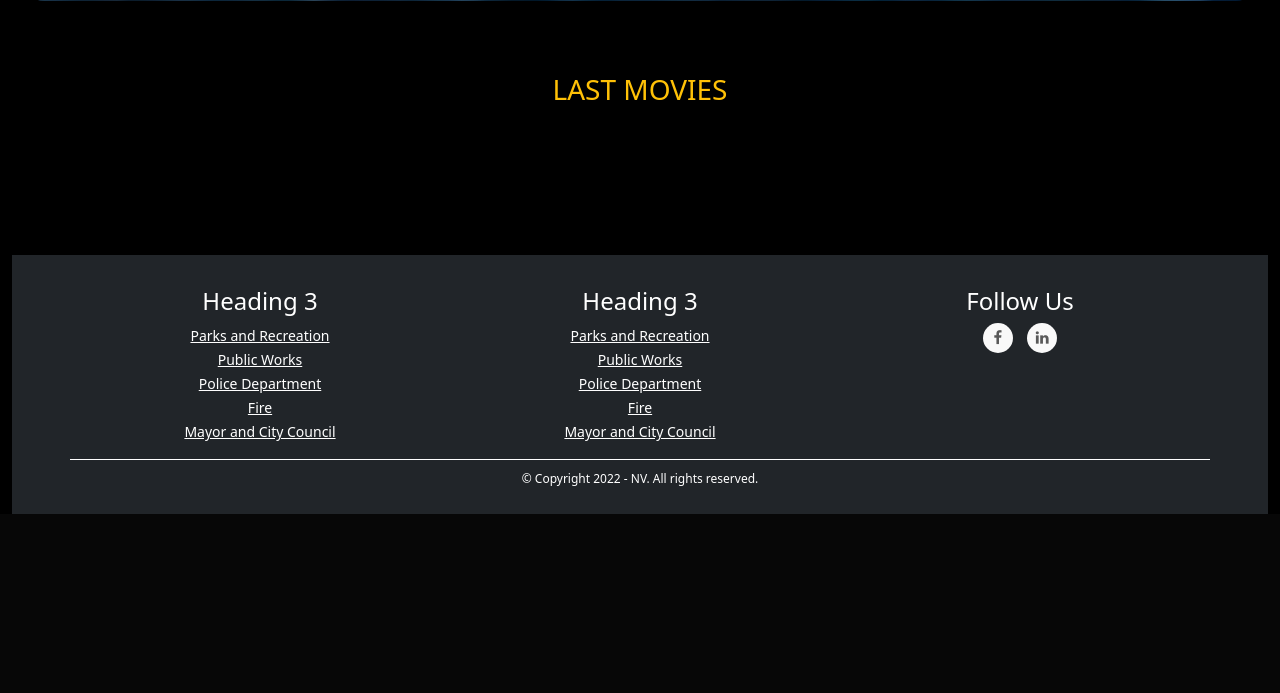
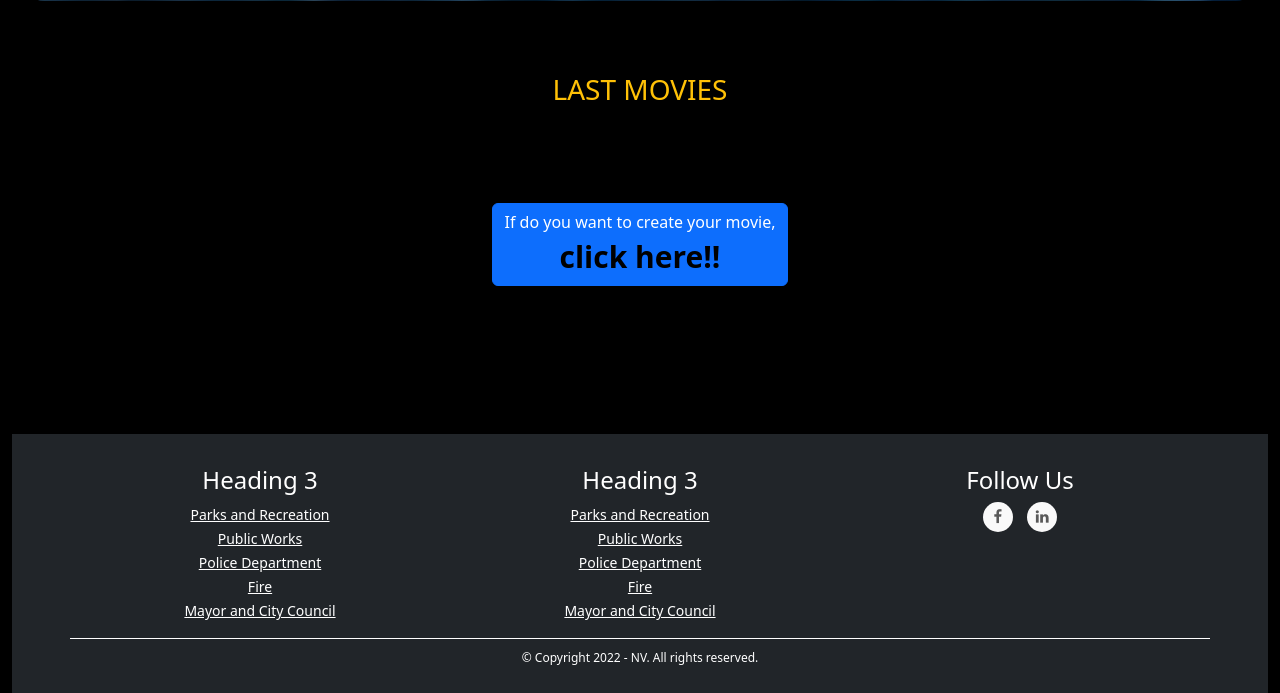
Before and after one commit to n-vgh98/IMDB, a Django app: page / in a window 1280 px wide. Shown: the part 625-1318 px from the top of the page. Before the commit the page ends 1139 px from the top, so only its background shows below. Run offline with Django 4.2, Linux system fonts and the light colour scheme; data that the repository does not hold is empty; some libraries are stand-ins or nearby versions.

Commit message:
add update templatea, views url(get & post method)

```diff
--- a/movies/templates/movies/create_form.html
+++ b/movies/templates/movies/create_form.html
@@ -5,12 +5,12 @@
 {% block content %}
     <div class="row p-3">
         <div class="col-md-8 offset-2">
-            <form method="post" action="{% url 'show_create_form' %}" enctype="multipart/form-data">
+            <form method="post" action="{% url 'create_movie' %}" enctype="multipart/form-data">
                 {% csrf_token %}
                 <div class="container">
                     {{ form |crispy }}
                 </div>
-              <button type="submit" class="m-3 btn btn-primary text-center">Submit</button>
+              <button type="submit" class="m-3 btn btn-primary text-center">save</button>
             </form>
 
         </div>
--- a/movies/templates/movies/detail.html
+++ b/movies/templates/movies/detail.html
@@ -61,7 +61,7 @@
   </div>
 <div class="row">
     <div class="col-md-12 text-center p-5">
-        <a href="{% url 'show_create_form'%}" class="btn btn-primary">If do you want to create your movie,<br><span style="color:black;font-size:30px; font-weight: bold;"> click here!!</span></a>
+        <a href="{% url 'edit_movie' movie.id%}" class="btn btn-primary">If you think this movie need to edit,,<br><span style="color:black;font-size:30px; font-weight: bold;"> click here!!</span></a>
     </div>
 </div>
 
--- a/movies/templates/movies/index.html
+++ b/movies/templates/movies/index.html
@@ -61,6 +61,11 @@
         </div>
         {% endfor %}
       </div>
+    <div class="row">
+        <div class="col-md-12 text-center p-5">
+            <a href="{% url 'create_movie'%}" class="btn btn-primary">If do you want to create your movie,<br><span style="color:black;font-size:30px; font-weight: bold;"> click here!!</span></a>
+        </div>
+    </div>
       <!-- end movie card -->
       <!-- most popular actors -->
 
--- a/movies/urls.py
+++ b/movies/urls.py
@@ -5,6 +5,7 @@ from movies.views import *
 urlpatterns = [
     path('', movies_list, name='movies_list'),
     path('detail/<int:pk>', detail_movie, name='detail_movie'),
-    path('show_form_create/', show_create_form, name='show_create_form'),
+    path('create_movie/', create_movie, name='create_movie'),
+    path('edit_movie/<int:pk>', edit_movie, name='edit_movie')
 
 ]
--- a/movies/views.py
+++ b/movies/views.py
@@ -2,7 +2,7 @@ from django.shortcuts import render
 from django.http import HttpResponse
 from movies.models import *
 from .forms import MovieForm
-from django.shortcuts import redirect
+from django.shortcuts import redirect, get_object_or_404
 
 
 def movies_list(request):
@@ -11,7 +11,7 @@ def movies_list(request):
 
 
 def detail_movie(request, pk):
-    movie = Movie.objects.get(pk=pk)
+    movie = get_object_or_404(Movie, pk=pk)
     genres = movie.genres
     movie_crew = MovieCrew.objects.filter(movie=movie).select_related('crew', 'role')
     directors = []
@@ -29,7 +29,7 @@ def detail_movie(request, pk):
                   {'movie': movie, 'directors': directors, 'Writers': Writers, 'actors': actors, 'genres': genres})
 
 
-def show_create_form(request):
+def create_movie(request):
     if request.method == 'GET':
         form = MovieForm()
         return render(request, 'movies/create_form.html', {'form': form})
@@ -41,3 +41,26 @@ def show_create_form(request):
         else:
             form = MovieForm()
             return render(request, 'movies/create_form.html', {'form': form})
+
+
+def edit_movie(request, pk):
+    movie = get_object_or_404(Movie, pk=pk, is_valid=True)
+    if request.method == 'GET':
+        form = MovieForm(instance=movie)
+        context = {
+            'movie': movie,
+            'form': form,
+        }
+        return render(request, 'movies/update_form.html', context=context)
+    elif request.method == 'POST':
+        form = MovieForm(request.POST, request.FILES, instance=movie)
+        if form.is_valid():
+            form.save()
+            return redirect('detail_movie', pk=pk)
+        else:
+            form = MovieForm(instance=movie)
+            context = {
+                'movie': movie,
+                'form' : form,
+            }
+            return render(request, 'movies/update_form.html', context=context)
```
Also changed, not shown: movies/templates/movies/update_form.html (added, +24 -0 lines). Lines whose indentation alone changed are shown as unchanged.
